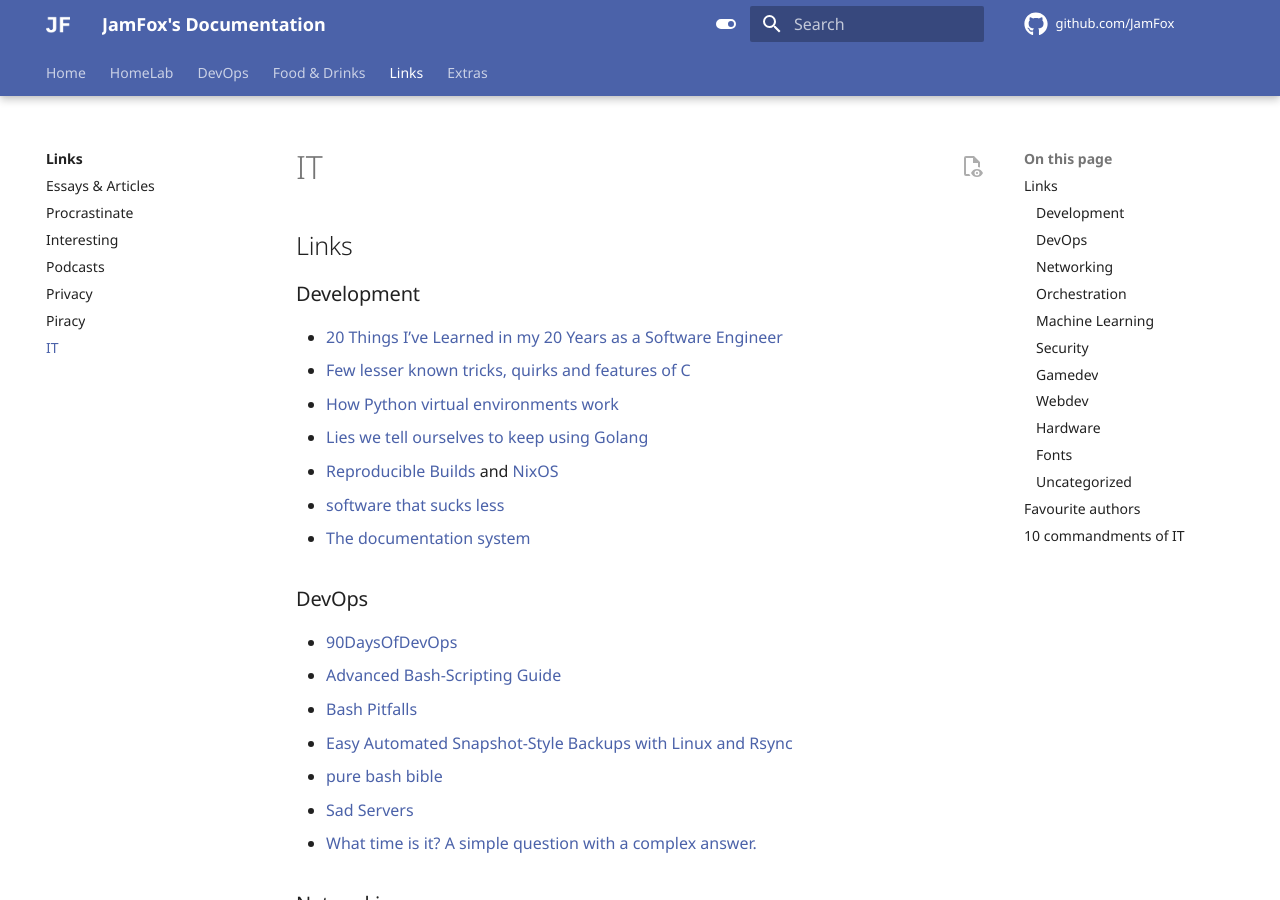
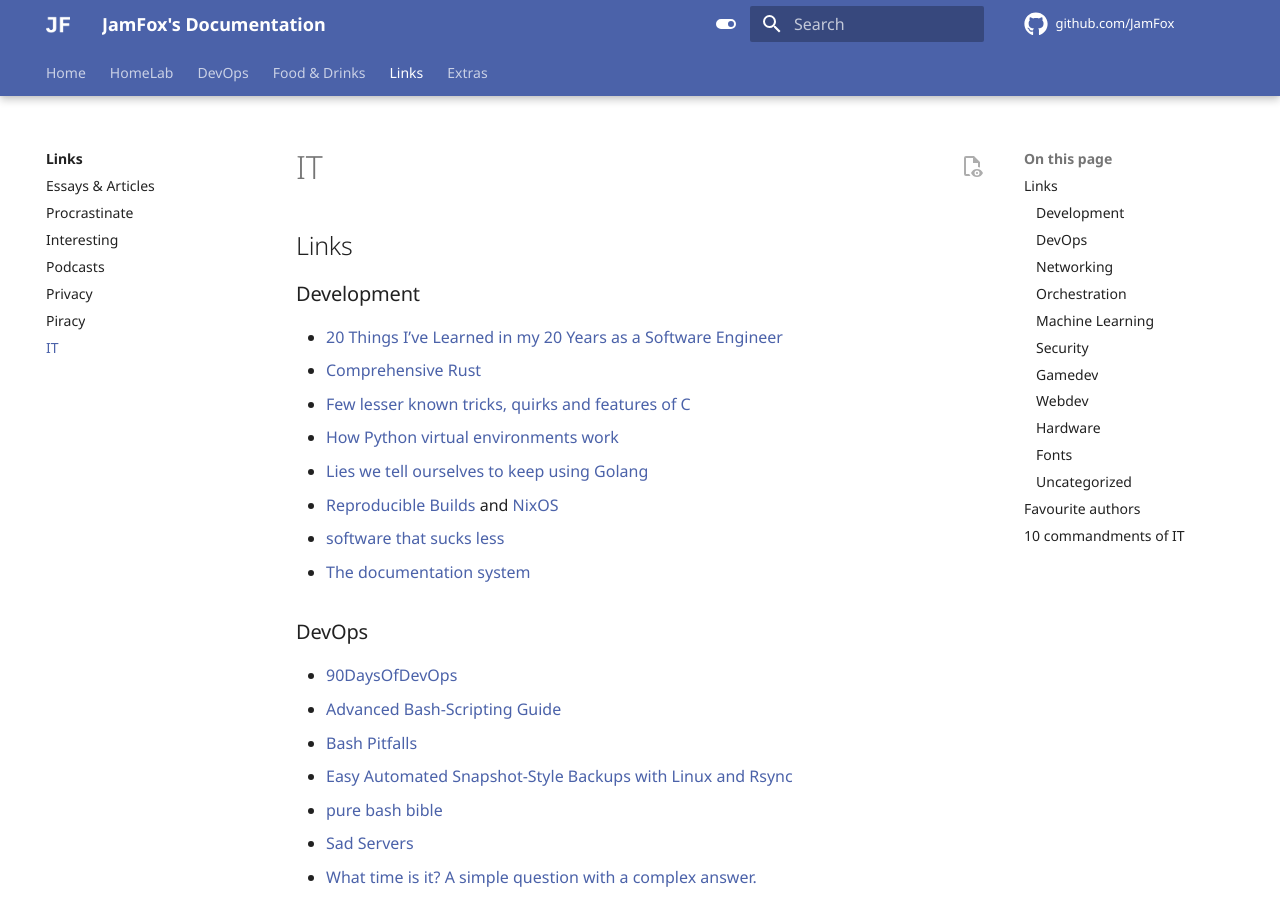
Before and after one commit to JamFox/docs.jamfox.dev, an MkDocs documentation site: the page built from docs/content/links/it.md, in a window 1280 px wide and 900 px high. Built offline with MkDocs 1.6.1 and Material for MkDocs 9.7.7, drawn with Linux system fonts in a browser that asks for light colours; comment, search, counter and statistics services are not loaded.

Commit message:
add compr rust

```diff
--- a/docs/content/links/it.md
+++ b/docs/content/links/it.md
@@ -8,6 +8,7 @@ title: "IT"
 ### Development
 
 - [20 Things I’ve Learned in my 20 Years as a Software Engineer](https://www.simplethread.com/20-things-ive-learned-in-my-20-years-as-a-software-engineer/)
+- [Comprehensive Rust](https://github.com/google/comprehensive-rust)
 - [Few lesser known tricks, quirks and features of C](https://blog.joren.ga/less-known-c)
 - [How Python virtual environments work](https://snarky.ca/how-virtual-environments-work/)
 - [Lies we tell ourselves to keep using Golang](https://fasterthanli.me/articles/lies-we-tell-ourselves-to-keep-using-golang)
```
